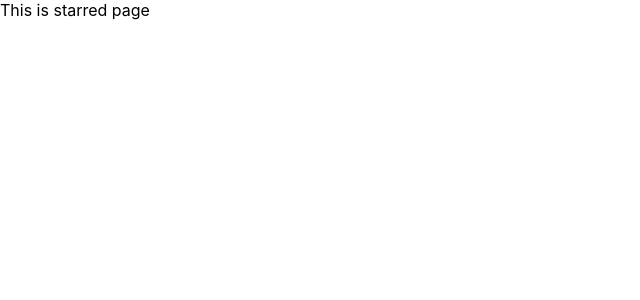
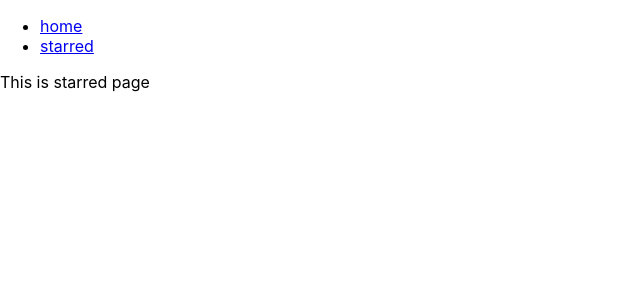
Before and after one commit to deepamasnani/Box-Office-App, a React (Create React App) app: page /starred in a window 1280 px wide. Shown: the top 300 px of the page, without its empty margins (0-640 px from the left). Built offline with nearby package versions, Linux system fonts and the light colour scheme.

Commit message:
Added nav bar and created page components

```diff
--- a/src/App.js
+++ b/src/App.js
@@ -1,12 +1,19 @@
 import React from 'react';
 import {Switch,Route} from 'react-router-dom';
+import Navs from './components/Navs';
+import Home from './pages/Home';
+import Starred from './pages/Starred';
 
 function App() {
-  return <Switch>
-    <Route exact path="/">This is home page</Route>
-    <Route exact path="/starred">This is starred page</Route>
+  return (
+  <div>
+  <Navs />
+  <Switch>
+    <Route exact path="/"><Home /></Route>
+    <Route exact path="/starred"><Starred /></Route>
     <Route>This is 404</Route>
   </Switch>
+  </div>)
 }
 
 export default App;
--- /dev/null
+++ b/src/components/Navs.js
@@ -0,0 +1,29 @@
+import React from 'react'
+import { Link } from 'react-router-dom';
+
+const Links = [
+    {
+        to: '/',
+        message: "home"
+    },
+    {
+        to: '/starred',
+        message: 'starred'
+    }
+]
+
+const Navs = () => {
+    return (
+        <div>
+           <ul>
+               {
+                Links.map(item=>{
+                    return <li key={item.to}><Link to={item.to}>{item.message}</Link></li>
+                })
+               }
+           </ul>
+        </div>
+    )
+}
+
+export default Navs;
--- /dev/null
+++ b/src/pages/Home.js
@@ -0,0 +1,11 @@
+import React from 'react'
+
+const Home = () => {
+    return (
+        <div>
+            This is home page
+        </div>
+    )
+}
+
+export default Home
--- /dev/null
+++ b/src/pages/Starred.js
@@ -0,0 +1,11 @@
+import React from 'react'
+
+const Starred = () => {
+    return (
+        <div>
+            This is starred page
+        </div>
+    )
+}
+
+export default Starred
```
